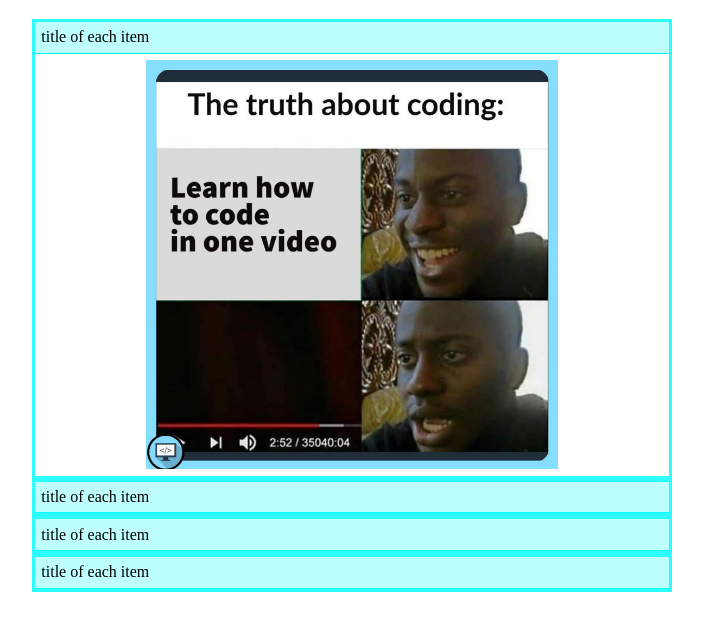
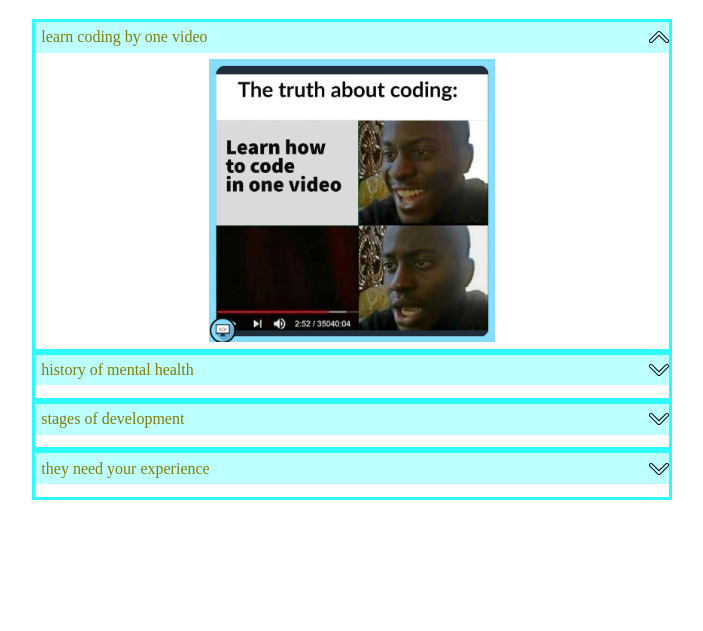
Before and after one commit to LenaYork/cssBayan, a plain HTML site: page cssBayan/index.html in a window 1280 px wide. Shown: the part 61-692 px from the top of the page, without its empty margins (288-991 px from the left). Drawn offline with Linux system fonts and the light colour scheme.

Commit message:
feat: add hover display (Sat, March 11, 2023 06:32:54 PM)

```diff
--- a/cssBayan/index.html
+++ b/cssBayan/index.html
@@ -11,26 +11,26 @@
     <h1>Bayan with no Javascript</h1>
     <div class="container">
         <div class="item">
-            <label for="input-one">title of each item</label>
             <input type="radio" id="input-one" class="meme-title" name="meme" checked>
+            <label for="input-one" class="label-one">learn coding by one video</label>
             <img class="meme" id="img-one" src="./assets/1.jpg">
         </div>
 
         <div class="item">
-            <label for="input-two">title of each item</label>
             <input type="radio" id="input-two" class="meme-title" name="meme">
+            <label for="input-two">history of mental health</label>
             <img class="meme" id="img-two"src="./assets/2.jpg">
         </div>
 
         <div class="item">
-            <label for="input-three">title of each item</label>
             <input type="radio" id="input-three" class="meme-title" name="meme">
+            <label for="input-three">stages of development</label>
             <img class="meme" id="img-three" src="./assets/3.jpg">
         </div>
 
         <div class="item">
-            <label for="input-four">title of each item</label>
             <input type="radio" id="input-four" class="meme-title" name="meme">
+            <label for="input-four">they need your experience</label>
             <img class="meme" id="img-four" src="./assets/4.jpg"></img>
         </div>
     </div>
--- a/cssBayan/style.css
+++ b/cssBayan/style.css
@@ -15,13 +15,20 @@ h1 {
 
 .item {
     border: 0.2rem solid #2efbfb;
+    display: flex;
+    flex-direction: column;
+    /* align-items: center; */
 }
 
 .meme {
-    display: none;
+    /* display: none;
+    visibility: hidden; */
     padding: 1% 0;
-    width: 65%;
+    /* width: 45%; */
+    width: 0;
     margin: 0 auto;
+    transition: 1s ease-in-out;
+
 }
 
 .meme:hover {
@@ -36,8 +43,10 @@ label {
     display: block;
     cursor: pointer;
     padding: 1%;
-    border-bottom: 0.1rem solid aqua;
-    transition: 0.3s;
+    /* border-bottom: 0.1rem solid aqua; */
+    color: #7f7f09;
+    transition: all 1s ease-in-out;
+    background: url(./assets/down.svg) right no-repeat;
     background-color: #beffff;
 }
 
@@ -53,8 +62,28 @@ label:active {
 input {
     appearance: none;
     position: absolute;
+    transition: all 1s ease-in-out;
 }
 
-input:checked + .meme {
+/* input:checked + .meme {
     display: block;
+    visibility: visible;
+} */
+
+img {
+    width: 0;
 }
+
+input:checked ~ img {
+    width: 45%;
+    margin: 0 auto;
+}
+
+input:checked + label {
+    background: url(./assets/up.svg) right no-repeat;
+    background-color: #beffff;
+}
+
+input:hover ~ .meme {
+    width: 45%;
+}
```
Also changed, not shown: cssBayan/assets/down.svg (added), cssBayan/assets/up.svg (added).
